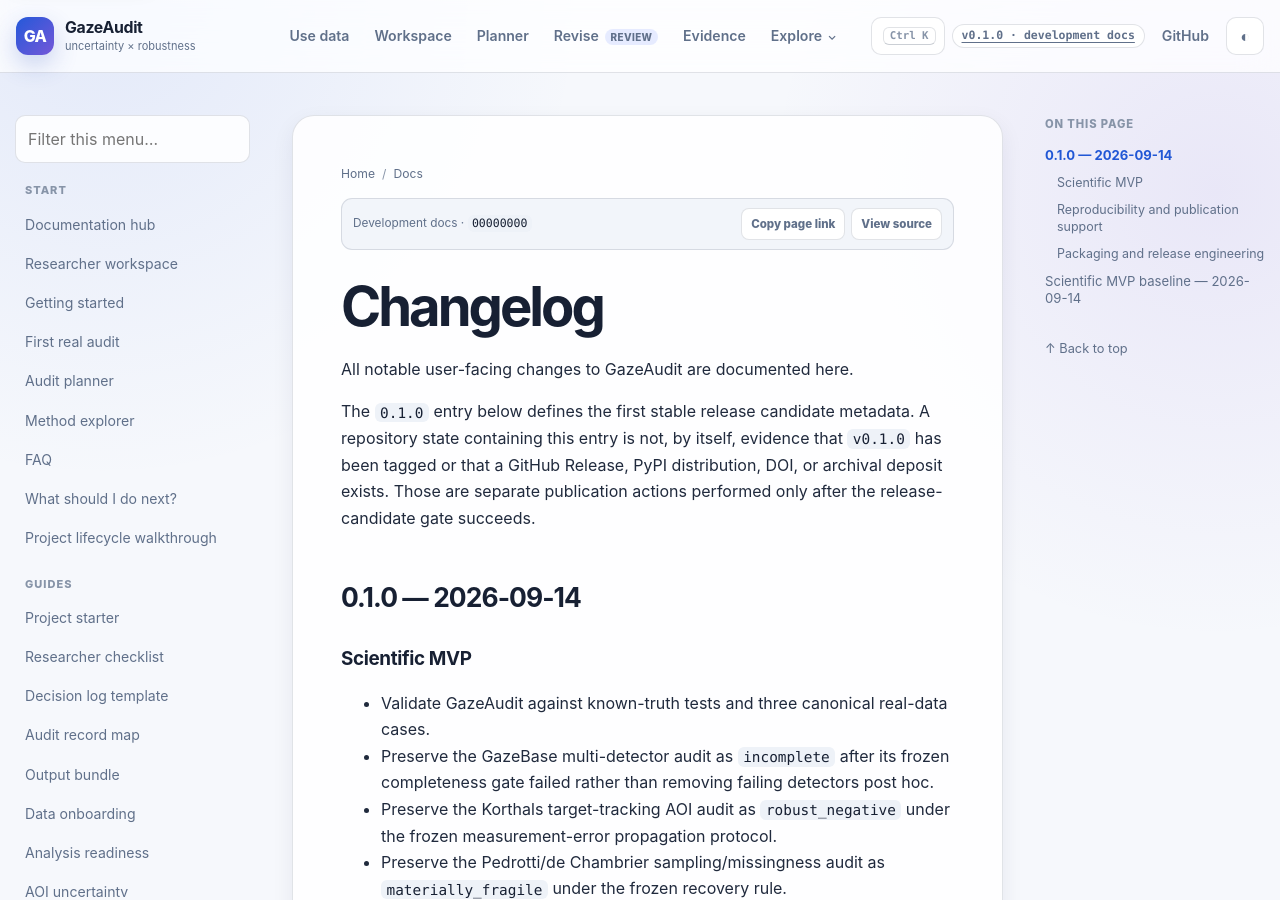
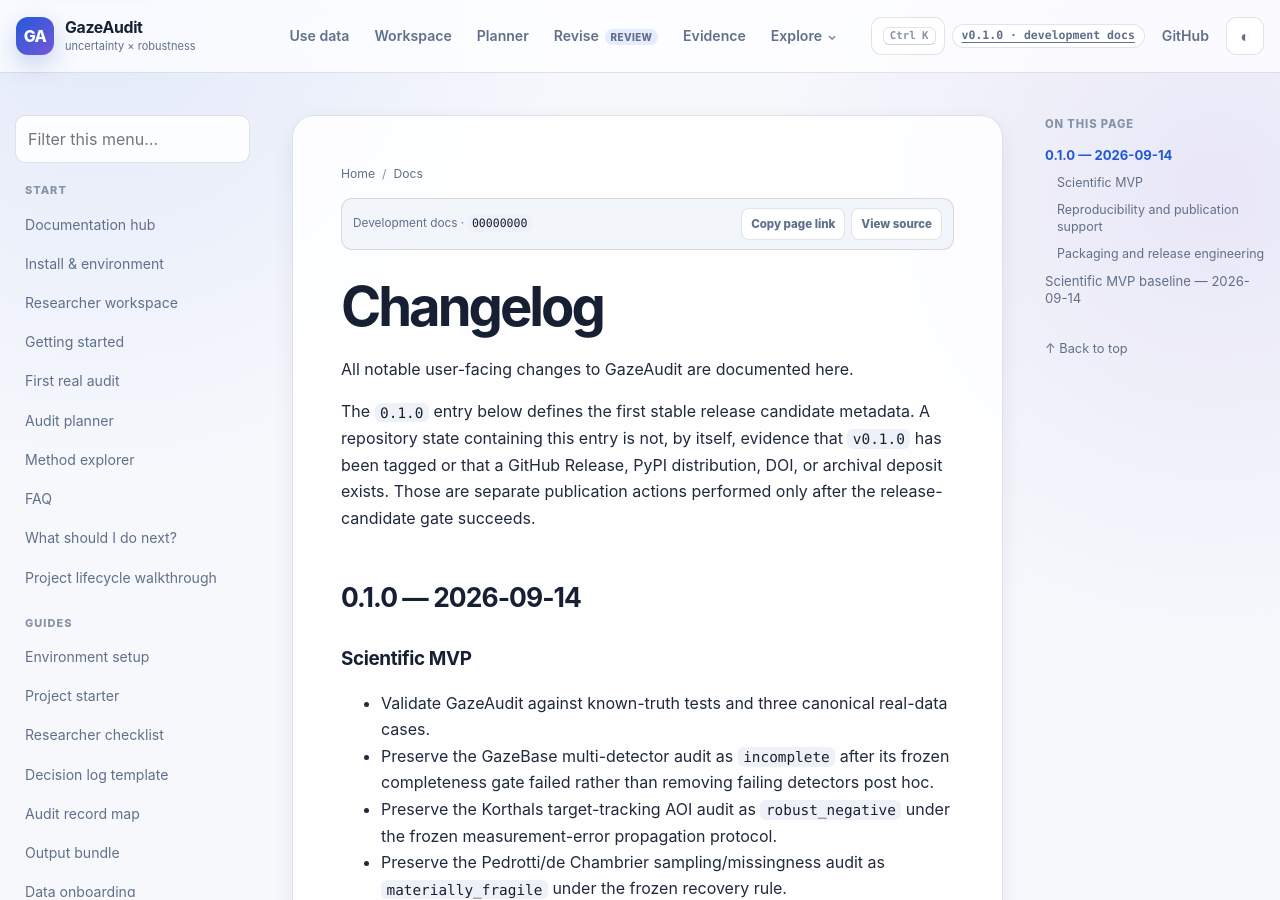
Before and after one commit to stefanosbalaskas/GazeAudit, a Jekyll site: the page built from CHANGELOG.md, in a window 1280 px wide and 900 px high. Built offline with Jekyll 4.4.1, drawn with Linux system fonts in a browser that asks for light colours; our own code applies the rules of GitHub Pages for plain Markdown files.

Commit message:
docs: expose install center in global navigation

```diff
--- a/_layouts/default.html
+++ b/_layouts/default.html
@@ -31,6 +31,7 @@
   {% if page.page_type == 'landing' %}<link rel="stylesheet" href="{{ '/assets/css/landing.css' | relative_url }}">{% endif %}
   {% if page.page_type == 'methods' %}<link rel="stylesheet" href="{{ '/assets/css/methods.css' | relative_url }}">{% endif %}
   {% if page.page_type == 'api-pathways' %}<link rel="stylesheet" href="{{ '/assets/css/api-pathways.css' | relative_url }}">{% endif %}
+  {% if page.page_type == 'install' %}<link rel="stylesheet" href="{{ '/assets/css/install.css' | relative_url }}">{% endif %}
   {% if page.page_type == 'planner' %}<link rel="stylesheet" href="{{ '/assets/css/planner.css' | relative_url }}">{% endif %}
   <script>
     (function () {
@@ -66,6 +67,7 @@
             <div class="nav-explore-group">
               <span>Learn</span>
               <a href="{{ '/docs/' | relative_url }}">Documentation</a>
+              <a href="{{ '/docs/install/' | relative_url }}">Install & environment</a>
               <a href="{{ '/docs/guides/' | relative_url }}">Guides</a>
               <a href="{{ '/docs/examples/' | relative_url }}">Examples</a>
               <a href="{{ '/docs/methods/' | relative_url }}">Methods</a>
@@ -117,6 +119,7 @@
         <div class="mobile-nav-group">
           <span>Learn</span>
           <a href="{{ '/docs/' | relative_url }}">Documentation</a>
+          <a href="{{ '/docs/install/' | relative_url }}">Install & environment</a>
           <a href="{{ '/docs/guides/' | relative_url }}">Guides</a>
           <a href="{{ '/docs/examples/' | relative_url }}">Examples</a>
           <a href="{{ '/docs/methods/' | relative_url }}">Method explorer</a>
@@ -161,6 +164,7 @@
           <nav class="docs-nav" data-docs-nav>
             <p class="nav-label">Start</p>
             <a href="{{ '/docs/' | relative_url }}">Documentation hub</a>
+            <a href="{{ '/docs/install/' | relative_url }}">Install & environment</a>
             <a href="{{ '/docs/workspace/' | relative_url }}">Researcher workspace</a>
             <a href="{{ '/docs/getting-started/' | relative_url }}">Getting started</a>
             <a href="{{ '/docs/guides/first-real-audit/' | relative_url }}">First real audit</a>
@@ -169,6 +173,7 @@
             <a href="{{ '/docs/faq/' | relative_url }}">FAQ</a>
 
             <p class="nav-label">Guides</p>
+            <a href="{{ '/docs/guides/environment-setup/' | relative_url }}">Environment setup</a>
             <a href="{{ '/docs/guides/project-starter/' | relative_url }}">Project starter</a>
             <a href="{{ '/docs/guides/researcher-audit-checklist/' | relative_url }}">Researcher checklist</a>
             <a href="{{ '/docs/guides/audit-decision-log-template/' | relative_url }}">Decision log template</a>
@@ -183,6 +188,7 @@
             <a href="{{ '/docs/guides/interoperability/' | relative_url }}">Interoperability</a>
 
             <p class="nav-label">Examples</p>
+            <a href="{{ '/docs/examples/install-smoke-check/' | relative_url }}">Install smoke check</a>
             <a href="{{ '/docs/examples/first-real-audit/' | relative_url }}">First real audit example</a>
             <a href="{{ '/docs/examples/study-preflight/' | relative_url }}">Study preflight</a>
             <a href="{{ '/docs/examples/end-to-end-robustness/' | relative_url }}">End-to-end robustness</a>
@@ -294,6 +300,7 @@
   <script src="{{ '/assets/js/code-tools.js' | relative_url }}" defer></script>
   <script src="{{ '/assets/js/search-tools.js' | relative_url }}" defer></script>
   {% if page.page_type == 'api-pathways' %}<script src="{{ '/assets/js/api-symbol-reference.js' | relative_url }}" defer></script>{% endif %}
+  {% if page.page_type == 'install' %}<script src="{{ '/assets/js/install-builder.js' | relative_url }}" defer></script>{% endif %}
   <script src="{{ '/assets/js/gallery.js' | relative_url }}" defer></script>
   {% if page.page_type == 'landing' %}<script src="{{ '/assets/js/landing.js' | relative_url }}" defer></script>{% endif %}
   {% if page.page_type == 'methods' %}<script src="{{ '/assets/js/methods.js' | relative_url }}" defer></script>{% endif %}
```
